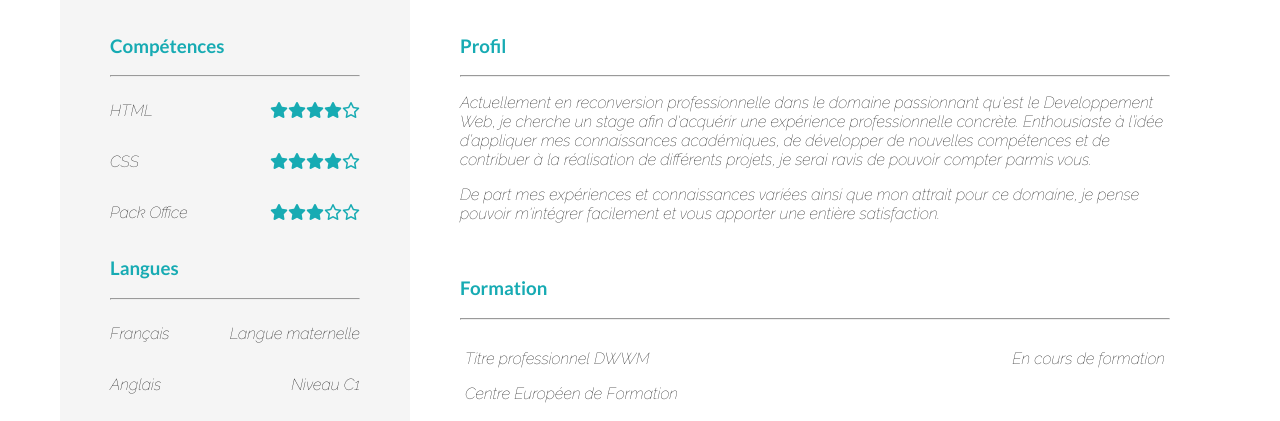
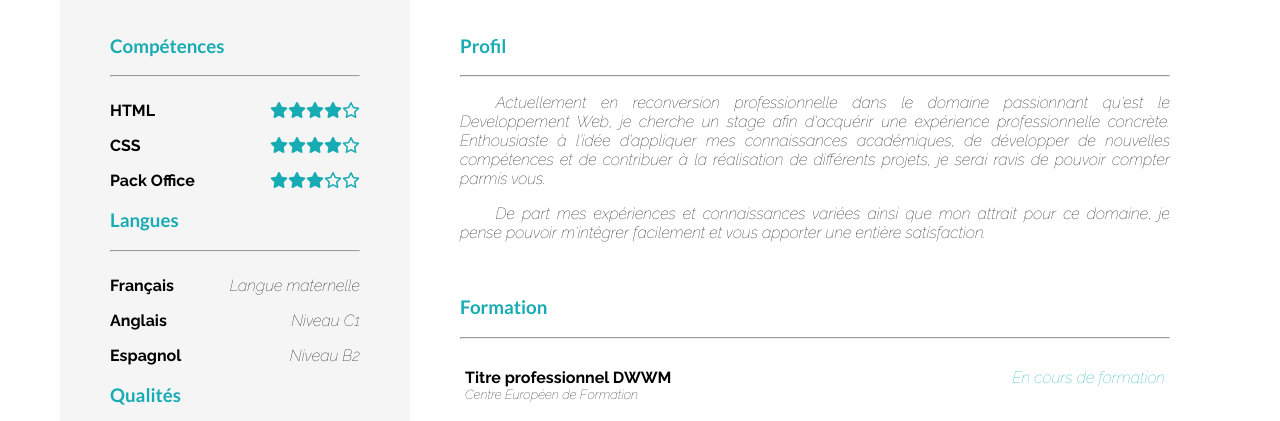
Before and after one commit to O1Alex/CV, a plain HTML site: page index.html in a window 1280 px wide. Shown: the part 272-693 px from the top of the page. Drawn offline with Linux system fonts and the light colour scheme; files whose address does not match are found by name.

Commit message:
Modif Class/2

```diff
--- a/asset/css/style.css
+++ b/asset/css/style.css
@@ -136,3 +136,28 @@ main ul{
     display: flex;
     justify-content: space-between;
 }
+
+.title{
+    font-weight: bold;
+    margin-bottom: 0px;
+}
+
+.place{
+    font-size: small;
+    margin-top: 0px;
+    padding-top: 0px;
+}
+
+.date{
+    color: rgb(23, 171, 179);
+}
+
+.level{
+    margin-bottom: 0px;
+}
+
+.description{
+text-align: justify;
+text-indent: 5%;
+}
+/* DYNAMIQUE */
```
